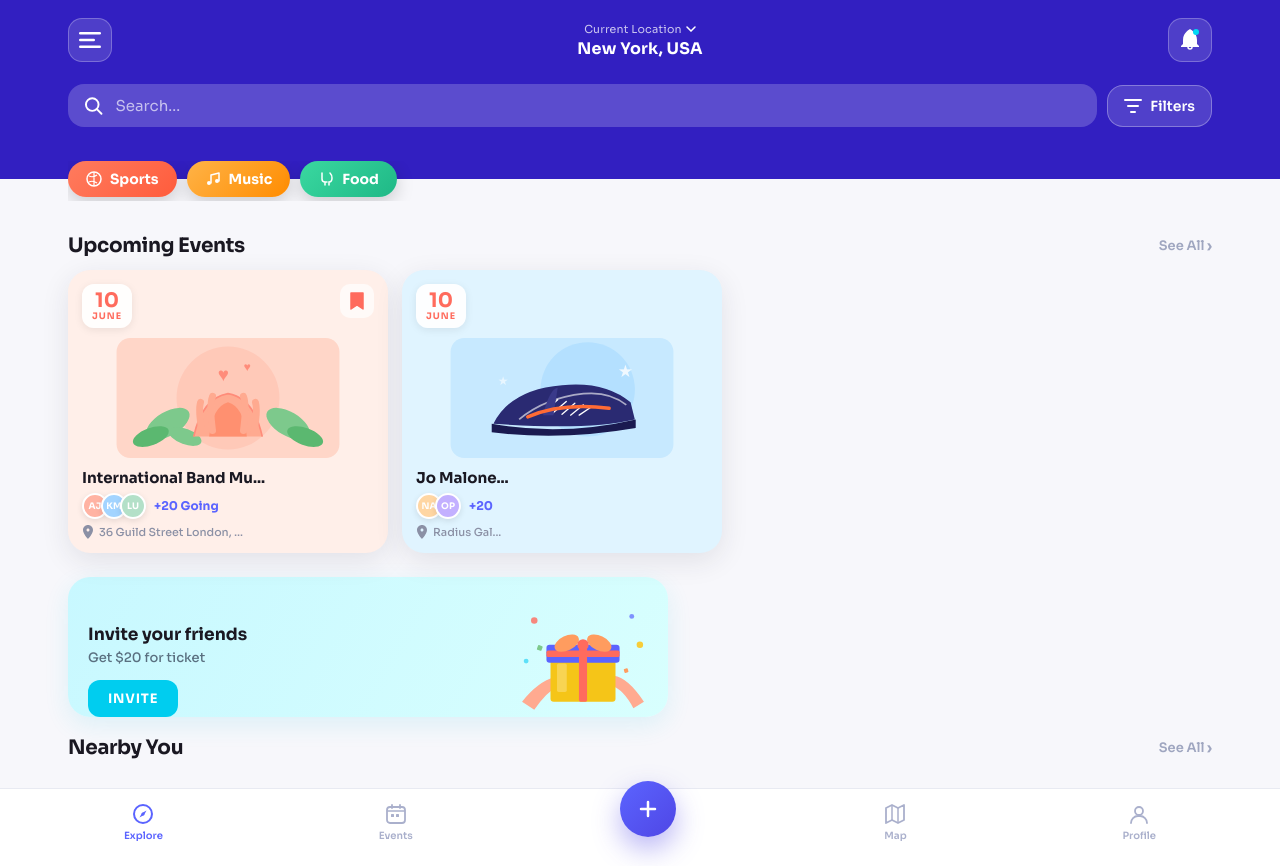
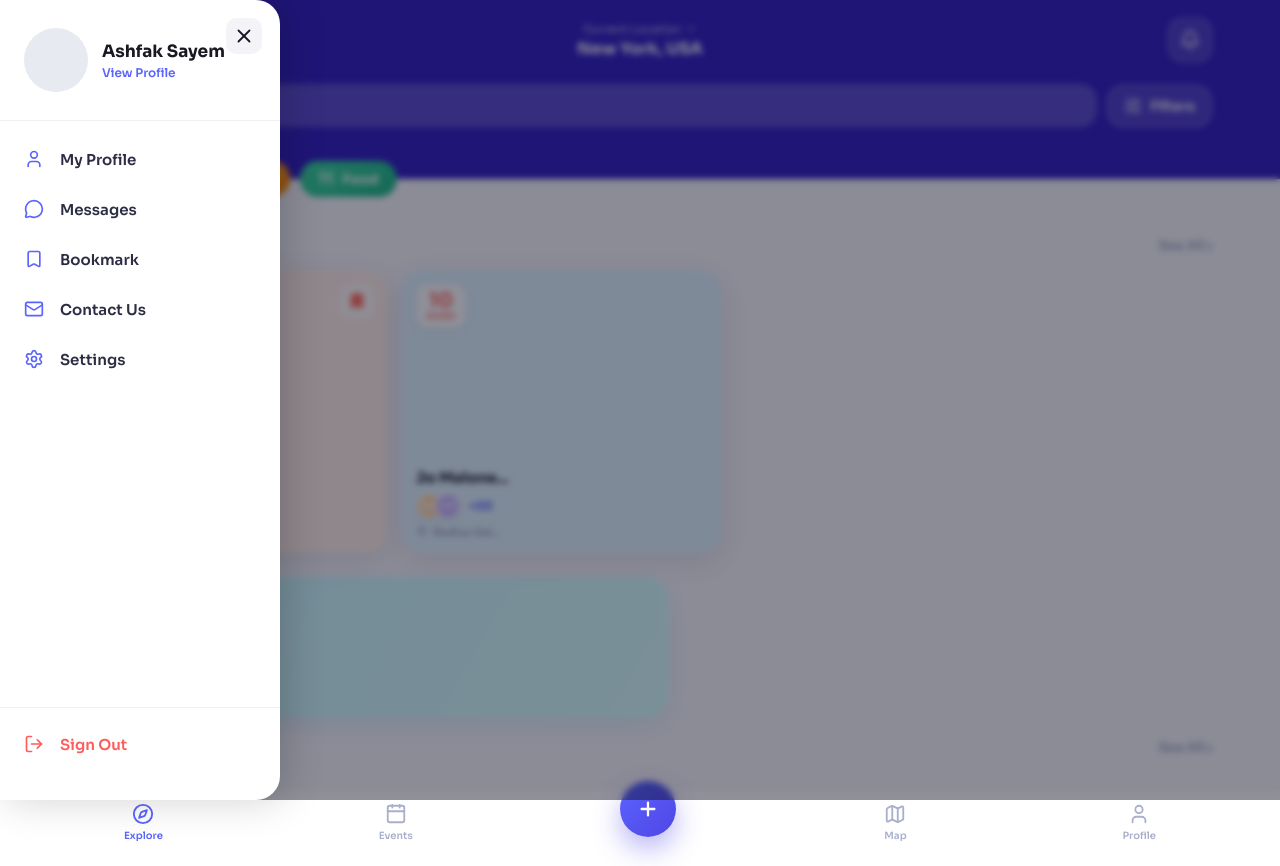
Before and after one commit to anshKjha10/Eventify, a React (Vite) app in the folder frontend/: page / in a window 1280 px wide. Both pictures are taken after a click on the button 90 px from the left and 40 px from the top of the page. Built offline with nearby package versions, Linux system fonts and the light colour scheme.

Commit message:
Changes to frontend

```diff
--- a/frontend/package.json
+++ b/frontend/package.json
@@ -10,6 +10,7 @@
     "preview": "vite preview"
   },
   "dependencies": {
+    "lucide-react": "^1.16.0",
     "react": "^19.2.5",
     "react-dom": "^19.2.5"
   },
--- a/frontend/src/App.css
+++ b/frontend/src/App.css
@@ -162,7 +162,6 @@
   gap: 8px;
   cursor: pointer;
   white-space: nowrap;
-  box-shadow: 0 6px 18px rgba(0,0,0,0.18);
   transition: transform 0.15s, box-shadow 0.15s;
   font-family: var(--body);
 }
@@ -529,3 +528,147 @@
     bottom: 0;
   }
 }
+
+/* ── Side Drawer ─────────────────────────────────────────────────────────── */
+.drawer-overlay {
+  position: fixed;
+  inset: 0;
+  background: rgba(10, 10, 30, 0.45);
+  backdrop-filter: blur(3px);
+  -webkit-backdrop-filter: blur(3px);
+  z-index: 100;
+  opacity: 0;
+  pointer-events: none;
+  transition: opacity 0.3s ease;
+}
+
+.drawer-overlay--open {
+  opacity: 1;
+  pointer-events: all;
+}
+
+.side-drawer {
+  position: fixed;
+  top: 0;
+  left: 0;
+  bottom: 0;
+  width: 280px;
+  background: #fff;
+  z-index: 101;
+  display: flex;
+  flex-direction: column;
+  padding: 28px 0 0;
+  box-shadow: 6px 0 40px rgba(0, 0, 0, 0.18);
+  border-radius: 0 24px 24px 0;
+  transform: translateX(-100%);
+  transition: transform 0.35s cubic-bezier(0.4, 0, 0.2, 1);
+}
+
+.side-drawer--open {
+  transform: translateX(0);
+}
+
+.drawer-close {
+  position: absolute;
+  top: 18px;
+  right: 18px;
+  width: 36px;
+  height: 36px;
+  border: none;
+  background: #f4f4f8;
+  border-radius: 10px;
+  display: grid;
+  place-items: center;
+  cursor: pointer;
+  transition: background 0.2s;
+}
+
+.drawer-close:hover { background: #eaeaf2; }
+
+.drawer-profile {
+  display: flex;
+  align-items: center;
+  gap: 14px;
+  padding: 0 24px 28px;
+  border-bottom: 1px solid #f0f0f6;
+}
+
+.drawer-avatar-wrap {
+  width: 64px;
+  height: 64px;
+  border-radius: 50%;
+  background: #e8eaf2;
+  flex-shrink: 0;
+  overflow: hidden;
+}
+
+.drawer-user-info {
+  display: flex;
+  flex-direction: column;
+  gap: 3px;
+}
+
+.drawer-name {
+  font-size: 17px;
+  font-weight: 800;
+  color: #1a1822;
+  font-family: var(--body);
+}
+
+.drawer-sub {
+  font-size: 12px;
+  color: #5b64ff;
+  font-weight: 600;
+  font-family: var(--body);
+  cursor: pointer;
+}
+
+.drawer-nav {
+  flex: 1;
+  display: flex;
+  flex-direction: column;
+  padding: 14px 0;
+  gap: 2px;
+  overflow-y: auto;
+}
+
+.drawer-item {
+  display: flex;
+  align-items: center;
+  gap: 16px;
+  padding: 14px 24px;
+  border: none;
+  background: none;
+  cursor: pointer;
+  width: 100%;
+  text-align: left;
+  transition: background 0.18s;
+  font-family: var(--body);
+}
+
+.drawer-item span {
+  font-size: 15px;
+  font-weight: 600;
+  color: #2c2c44;
+}
+
+.drawer-item:hover {
+  background: #f4f4fb;
+}
+
+.drawer-item:hover span {
+  color: #5b64ff;
+}
+
+.drawer-footer {
+  padding: 12px 0 32px;
+  border-top: 1px solid #f0f0f6;
+}
+
+.drawer-signout span {
+  color: #ff5c5c;
+}
+
+.drawer-signout:hover {
+  background: #fff5f5;
+}
--- a/frontend/src/App.jsx
+++ b/frontend/src/App.jsx
@@ -1,229 +1,110 @@
+import { useState } from 'react'
 import './App.css'
+import {
+  Menu, Bell, Search, SlidersHorizontal, MapPin, Bookmark,
+  ChevronDown, Compass, Calendar, Map, User, Music, Utensils, Plus,
+  MessageCircle, Settings, LogOut, X, Dumbbell, Mail
+} from 'lucide-react'
 
-// ── SVG icons ──────────────────────────────────────────────────────────────────
-const MenuIcon = () => (
-  <svg width="22" height="16" viewBox="0 0 22 16" fill="none">
-    <rect width="22" height="2.5" rx="1.25" fill="white"/>
-    <rect y="6.75" width="16" height="2.5" rx="1.25" fill="white"/>
-    <rect y="13.5" width="22" height="2.5" rx="1.25" fill="white"/>
-  </svg>
+const ExploreIcon = ({ active }) => (
+  <Compass size={22} color={active ? '#5b64ff' : '#aab0cc'} />
+)
+const CalendarIcon = ({ active }) => (
+  <Calendar size={22} color={active ? '#5b64ff' : '#aab0cc'} />
+)
+const MapIcon = ({ active }) => (
+  <Map size={22} color={active ? '#5b64ff' : '#aab0cc'} />
+)
+const ProfileIcon = ({ active }) => (
+  <User size={22} color={active ? '#5b64ff' : '#aab0cc'} />
 )
 
-const BellIcon = () => (
-  <svg width="20" height="22" viewBox="0 0 20 22" fill="none">
-    <path d="M10 0C10 0 3 3.5 3 11V15L1 17V18H19V17L17 15V11C17 3.5 10 0 10 0Z" fill="white"/>
-    <path d="M8 18C8 19.1046 8.89543 20 10 20C11.1046 20 12 19.1046 12 18" stroke="white" strokeWidth="1.5" fill="none"/>
-    <circle cx="16" cy="3" r="3" fill="#00D9F5"/>
-  </svg>
-)
-
-const SearchIcon = () => (
-  <svg width="20" height="20" viewBox="0 0 20 20" fill="none">
-    <circle cx="8.5" cy="8.5" r="6.5" stroke="white" strokeWidth="2"/>
-    <path d="M13.5 13.5L18 18" stroke="white" strokeWidth="2" strokeLinecap="round"/>
-  </svg>
-)
-
-const FilterIcon = () => (
-  <svg width="18" height="14" viewBox="0 0 18 14" fill="none">
-    <path d="M1 1H17M4 7H14M7 13H11" stroke="white" strokeWidth="2" strokeLinecap="round"/>
-  </svg>
-)
-
-const LocationPinIcon = ({ color = '#8b90a5' }) => (
-  <svg width="12" height="14" viewBox="0 0 12 14" fill="none">
-    <path d="M6 0C3.24 0 1 2.24 1 5C1 8.75 6 14 6 14C6 14 11 8.75 11 5C11 2.24 8.76 0 6 0ZM6 6.5C5.17 6.5 4.5 5.83 4.5 5C4.5 4.17 5.17 3.5 6 3.5C6.83 3.5 7.5 4.17 7.5 5C7.5 5.83 6.83 6.5 6 6.5Z" fill={color}/>
-  </svg>
-)
-
-const BookmarkIcon = () => (
-  <svg width="14" height="18" viewBox="0 0 14 18" fill="none">
-    <path d="M1 1H13V17L7 13L1 17V1Z" fill="#ff6b5d" stroke="#ff6b5d" strokeWidth="1.5" strokeLinejoin="round"/>
-  </svg>
-)
-
-const DropdownIcon = () => (
-  <svg width="10" height="6" viewBox="0 0 10 6" fill="none">
-    <path d="M1 1L5 5L9 1" stroke="white" strokeWidth="1.5" strokeLinecap="round"/>
-  </svg>
-)
-
-// Nav icons
-const ExploreIcon = ({ active }) => (
-  <svg width="22" height="22" viewBox="0 0 22 22" fill="none">
-    <circle cx="11" cy="11" r="9" stroke={active ? '#5b64ff' : '#aab0cc'} strokeWidth="2"/>
-    <path d="M14.5 7.5L12 12L7.5 14.5L10 10L14.5 7.5Z" fill={active ? '#5b64ff' : '#aab0cc'}/>
-    <circle cx="11" cy="11" r="1.5" fill={active ? '#5b64ff' : '#aab0cc'}/>
-  </svg>
-)
-
-const CalendarIcon = ({ active }) => (
-  <svg width="22" height="22" viewBox="0 0 22 22" fill="none">
-    <rect x="2" y="4" width="18" height="16" rx="3" stroke={active ? '#5b64ff' : '#aab0cc'} strokeWidth="1.8"/>
-    <path d="M7 2V5M15 2V5" stroke={active ? '#5b64ff' : '#aab0cc'} strokeWidth="1.8" strokeLinecap="round"/>
-    <path d="M2 8H20" stroke={active ? '#5b64ff' : '#aab0cc'} strokeWidth="1.5"/>
-    <rect x="6" y="11" width="3" height="3" rx="0.5" fill={active ? '#5b64ff' : '#aab0cc'}/>
-    <rect x="11" y="11" width="3" height="3" rx="0.5" fill={active ? '#5b64ff' : '#aab0cc'}/>
-  </svg>
-)
-
-const MapIcon = ({ active }) => (
-  <svg width="22" height="22" viewBox="0 0 22 22" fill="none">
-    <path d="M2 5L8 2L14 5L20 2V17L14 20L8 17L2 20V5Z" stroke={active ? '#5b64ff' : '#aab0cc'} strokeWidth="1.8" strokeLinejoin="round"/>
-    <path d="M8 2V17M14 5V20" stroke={active ? '#5b64ff' : '#aab0cc'} strokeWidth="1.5"/>
-  </svg>
-)
-
-const ProfileIcon = ({ active }) => (
-  <svg width="22" height="22" viewBox="0 0 22 22" fill="none">
-    <circle cx="11" cy="8" r="4" stroke={active ? '#5b64ff' : '#aab0cc'} strokeWidth="1.8"/>
-    <path d="M3 20C3 16.134 6.134 13 10 13H12C15.866 13 19 16.134 19 20" stroke={active ? '#5b64ff' : '#aab0cc'} strokeWidth="1.8" strokeLinecap="round"/>
-  </svg>
-)
-
-// Category chip icons
-const SportsChipIcon = () => (
-  <svg width="16" height="16" viewBox="0 0 16 16" fill="none">
-    <circle cx="8" cy="8" r="7" stroke="white" strokeWidth="1.5"/>
-    <path d="M3 5C5 6 8 6 11 4M3 11C5 10 8 10 11 12M8 1V15" stroke="white" strokeWidth="1.2"/>
-  </svg>
-)
-
-const MusicChipIcon = () => (
-  <svg width="16" height="16" viewBox="0 0 16 16" fill="none">
-    <path d="M6 12V4L14 2V10" stroke="white" strokeWidth="1.5" strokeLinecap="round" strokeLinejoin="round"/>
-    <circle cx="4" cy="12" r="2" fill="white"/>
-    <circle cx="12" cy="10" r="2" fill="white"/>
-  </svg>
-)
-
-const FoodChipIcon = () => (
-  <svg width="16" height="16" viewBox="0 0 16 16" fill="none">
-    <path d="M4 2V8C4 9.657 5.343 11 7 11M7 11V14M7 11H9" stroke="white" strokeWidth="1.5" strokeLinecap="round"/>
-    <path d="M12 2C12 2 14 4 14 7C14 9.5 12.5 11 11 11V14" stroke="white" strokeWidth="1.5" strokeLinecap="round"/>
-  </svg>
-)
-
-// Avatar component
 const Avatar = ({ initials, bg }) => (
   <span className="avatar" style={{ background: bg }}>{initials}</span>
 )
 
-// Event card illustrations using SVG
-const HandsIllustration = () => (
-  <svg viewBox="0 0 260 140" fill="none" xmlns="http://www.w3.org/2000/svg" style={{width:'100%',height:'100%'}}>
-    <rect width="260" height="140" rx="16" fill="#FFD6C8"/>
-    {/* background circle */}
-    <circle cx="130" cy="70" r="60" fill="rgba(255,180,160,0.4)"/>
-    {/* leaves left */}
-    <ellipse cx="60" cy="100" rx="28" ry="14" fill="#7DC98C" transform="rotate(-30 60 100)"/>
-    <ellipse cx="40" cy="115" rx="22" ry="10" fill="#5BB870" transform="rotate(-20 40 115)"/>
-    <ellipse cx="80" cy="115" rx="20" ry="9" fill="#7DC98C" transform="rotate(20 80 115)"/>
-    {/* leaves right */}
-    <ellipse cx="200" cy="100" rx="28" ry="14" fill="#7DC98C" transform="rotate(30 200 100)"/>
-    <ellipse cx="220" cy="115" rx="22" ry="10" fill="#5BB870" transform="rotate(20 220 115)"/>
-    {/* hearts */}
-    <text x="118" y="50" fontSize="22" fill="#FF8C7A">♥</text>
-    <text x="148" y="38" fontSize="14" fill="#FF8C7A">♥</text>
-    {/* hands holding */}
-    <path d="M90 115 Q100 70 130 65 Q160 70 170 115" fill="#FFAA90" stroke="#FF8C7A" strokeWidth="2"/>
-    <path d="M108 115 Q112 80 130 75 Q148 80 152 115" fill="#FF9070"/>
-    {/* fingers */}
-    <path d="M100 110 Q95 85 98 75" stroke="#FFAA90" strokeWidth="8" strokeLinecap="round" fill="none"/>
-    <path d="M112 108 Q108 78 112 68" stroke="#FFAA90" strokeWidth="8" strokeLinecap="round" fill="none"/>
-    <path d="M160 110 Q165 85 162 75" stroke="#FFAA90" strokeWidth="8" strokeLinecap="round" fill="none"/>
-    <path d="M148 108 Q152 78 148 68" stroke="#FFAA90" strokeWidth="8" strokeLinecap="round" fill="none"/>
-  </svg>
-)
 
-const SneakerIllustration = () => (
-  <svg viewBox="0 0 260 140" fill="none" xmlns="http://www.w3.org/2000/svg" style={{width:'100%',height:'100%'}}>
-    <rect width="260" height="140" rx="16" fill="#C7E9FF"/>
-    {/* background circle */}
-    <circle cx="160" cy="60" r="55" fill="rgba(150,210,255,0.4)"/>
-    {/* sneaker body */}
-    <path d="M50 100 Q70 60 130 55 Q180 50 210 75 L215 95 Q160 108 50 100Z" fill="#2A2A72"/>
-    {/* sole */}
-    <path d="M48 100 Q130 115 216 95 L216 105 Q130 120 48 110Z" fill="#1a1a50"/>
-    {/* upper detail white */}
-    <path d="M80 95 Q110 70 155 65 Q185 62 205 78" stroke="white" strokeWidth="2" fill="none" opacity="0.6"/>
-    {/* laces */}
-    <path d="M110 85 L125 72M120 87 L135 74M130 89 L145 76M140 90 L155 78M150 90 L165 80" stroke="white" strokeWidth="1.5" strokeLinecap="round"/>
-    {/* tongue */}
-    <path d="M108 90 Q115 60 125 58 L120 90Z" fill="#3a3a8a"/>
-    {/* swoosh */}
-    <path d="M90 92 Q130 75 185 82" stroke="#FF6B35" strokeWidth="4" strokeLinecap="round" fill="none"/>
-    {/* star */}
-    <text x="195" y="45" fontSize="20" fill="white" opacity="0.8">★</text>
-    <text x="55" y="55" fontSize="14" fill="white" opacity="0.6">★</text>
-  </svg>
-)
 
-// Gift illustration for invite card
-const GiftIllustration = () => (
-  <svg viewBox="0 0 160 130" fill="none" xmlns="http://www.w3.org/2000/svg" style={{width:'100%',height:'100%'}}>
-    {/* confetti */}
-    <circle cx="20" cy="20" r="4" fill="#FF6B5D" opacity="0.8"/>
-    <circle cx="140" cy="15" r="3" fill="#5B64FF" opacity="0.7"/>
-    <circle cx="150" cy="50" r="4" fill="#FFC107" opacity="0.8"/>
-    <circle cx="10" cy="70" r="3" fill="#2CD4F7" opacity="0.7"/>
-    <rect x="25" y="50" width="6" height="6" rx="1" fill="#7DC98C" transform="rotate(20 25 50)"/>
-    <rect x="130" y="80" width="5" height="5" rx="1" fill="#FF9C5F" transform="rotate(-15 130 80)"/>
-    {/* hands reaching */}
-    <path d="M5 120 Q25 95 45 90 L50 100 Q35 108 20 130Z" fill="#FFAA90"/>
-    <path d="M155 120 Q135 90 118 88 L115 100 Q130 105 142 128Z" fill="#FFAA90"/>
-    {/* gift box bottom */}
-    <rect x="40" y="65" width="80" height="55" rx="4" fill="#F5C518"/>
-    {/* gift box top / lid */}
-    <rect x="35" y="50" width="90" height="22" rx="4" fill="#5B64FF"/>
-    {/* ribbon vertical */}
-    <rect x="75" y="50" width="10" height="70" rx="2" fill="#FF6B5D"/>
-    {/* ribbon horizontal on lid */}
-    <rect x="35" y="57" width="90" height="8" rx="2" fill="#FF6B5D"/>
-    {/* bow left loop */}
-    <ellipse cx="60" cy="48" rx="16" ry="9" fill="#FF9C5F" transform="rotate(-25 60 48)"/>
-    {/* bow right loop */}
-    <ellipse cx="100" cy="48" rx="16" ry="9" fill="#FF9C5F" transform="rotate(25 100 48)"/>
-    {/* bow center */}
-    <circle cx="80" cy="50" r="7" fill="#FF6B5D"/>
-    {/* shine on box */}
-    <rect x="48" y="73" width="12" height="35" rx="2" fill="rgba(255,255,255,0.25)"/>
-  </svg>
-)
+function App() {
+  const [drawerOpen, setDrawerOpen] = useState(false)
 
-// ── Main component ──────────────────────────────────────────────────────────────
-function App() {
   return (
     <div className="app">
+
+      <div className={`drawer-overlay${drawerOpen ? ' drawer-overlay--open' : ''}`} onClick={() => setDrawerOpen(false)} />
+      <aside className={`side-drawer${drawerOpen ? ' side-drawer--open' : ''}`} aria-label="Navigation drawer">
+        <button className="drawer-close" onClick={() => setDrawerOpen(false)} aria-label="Close menu">
+          <X size={22} color="#1a1822" />
+        </button>
+
+
+        <div className="drawer-profile">
+          <div className="drawer-avatar-wrap"></div>
+          <div className="drawer-user-info">
+            <span className="drawer-name">Ashfak Sayem</span>
+            <span className="drawer-sub">View Profile</span>
+          </div>
+        </div>
+
+        <nav className="drawer-nav">
+          <button className="drawer-item">
+            <User size={20} color="#5b64ff" />
+            <span>My Profile</span>
+          </button>
+          <button className="drawer-item">
+            <MessageCircle size={20} color="#5b64ff" />
+            <span>Messages</span>
+          </button>
+          <button className="drawer-item">
+            <Bookmark size={20} color="#5b64ff" />
+            <span>Bookmark</span>
+          </button>
+          <button className="drawer-item">
+            <Mail size={20} color="#5b64ff" />
+            <span>Contact Us</span>
+          </button>
+          <button className="drawer-item">
+            <Settings size={20} color="#5b64ff" />
+            <span>Settings</span>
+          </button>
+        </nav>
+
+        <div className="drawer-footer">
+          <button className="drawer-item drawer-signout">
+            <LogOut size={20} color="#ff5c5c" />
+            <span>Sign Out</span>
+          </button>
+        </div>
+      </aside>
 
       {/* ── HERO HEADER ── */}
       <header className="hero">
           <div className="hero-topbar">
-            <button className="icon-btn" aria-label="Open menu"><MenuIcon /></button>
+            <button className="icon-btn" aria-label="Open menu" onClick={() => setDrawerOpen(true)}><Menu size={22} color="white" /></button>
             <div className="location">
-              <span className="eyebrow">Current Location <DropdownIcon /></span>
+              <span className="eyebrow">Current Location <ChevronDown size={12} color="white" style={{display:'inline',verticalAlign:'middle'}} /></span>
               <span className="city">New York, USA</span>
             </div>
             <button className="icon-btn notif-btn" aria-label="Notifications">
-              <BellIcon />
+              <Bell size={20} color="white" />
             </button>
           </div>
 
           <div className="hero-search">
             <div className="search-field">
-              <SearchIcon />
+              <Search size={20} color="white" />
               <input type="text" placeholder="Search..." aria-label="Search" />
             </div>
             <button className="filter-btn" type="button">
-              <FilterIcon />
+              <SlidersHorizontal size={18} color="white" />
               Filters
             </button>
           </div>
 
           <div className="chip-row">
-            <button className="chip chip-sports"><SportsChipIcon /> Sports</button>
-            <button className="chip chip-music"><MusicChipIcon /> Music</button>
-            <button className="chip chip-food"><FoodChipIcon /> Food</button>
+            <button className="chip chip-sports"><Dumbbell size={16} color="white" /> Sports</button>
+            <button className="chip chip-music"><Music size={16} color="white" /> Music</button>
+            <button className="chip chip-food"><Utensils size={16} color="white" /> Food</button>
           </div>
 
 
@@ -246,11 +127,9 @@ function App() {
                   <span className="date-day">10</span>
                   <span className="date-month">JUNE</span>
                 </div>
-                <button className="bookmark-btn" aria-label="Save event"><BookmarkIcon /></button>
+                <button className="bookmark-btn" aria-label="Save event"><Bookmark size={18} fill="#ff6b5d" color="#ff6b5d" /></button>
               </div>
-              <div className="card-art">
-                <HandsIllustration />
-              </div>
+              <div className="card-art"></div>
               <div className="card-body">
                 <h3>International Band Mu...</h3>
                 <div className="attendees">
@@ -262,7 +141,7 @@ function App() {
                   <span className="going">+20 Going</span>
                 </div>
                 <div className="meta">
-                  <LocationPinIcon />
+                  <MapPin size={12} color="#8b90a5" />
                   <span>36 Guild Street London, UK</span>
                 </div>
               </div>
@@ -276,9 +155,7 @@ function App() {
                   <span className="date-month">JUNE</span>
                 </div>
               </div>
-              <div className="card-art">
-                <SneakerIllustration />
-              </div>
+              <div className="card-art"></div>
               <div className="card-body">
                 <h3>Jo Malone...</h3>
                 <div className="attendees">
@@ -289,7 +166,7 @@ function App() {
                   <span className="going">+20</span>
                 </div>
                 <div className="meta">
-                  <LocationPinIcon />
+                  <MapPin size={12} color="#8b90a5" />
                   <span>Radius Gal...</span>
                 </div>
               </div>
@@ -303,9 +180,7 @@ function App() {
               <p>Get $20 for ticket</p>
               <button className="invite-btn">INVITE</button>
             </div>
-            <div className="invite-art">
-              <GiftIllustration />
-            </div>
+            <div className="invite-art"></div>
           </section>
 
           {/* Nearby You */}
@@ -327,9 +202,7 @@ function App() {
             <span>Events</span>
           </button>
           <button className="nav-plus" aria-label="Add event">
-            <svg width="22" height="22" viewBox="0 0 22 22" fill="none">
-              <path d="M11 4V18M4 11H18" stroke="white" strokeWidth="2.5" strokeLinecap="round"/>
-            </svg>
+            <Plus size={22} color="white" strokeWidth={2.5} />
           </button>
           <button className="nav-item">
             <MapIcon active={false}/>
```
Also changed, not shown: 1 other file (tests, documents, lock files or other folders).
